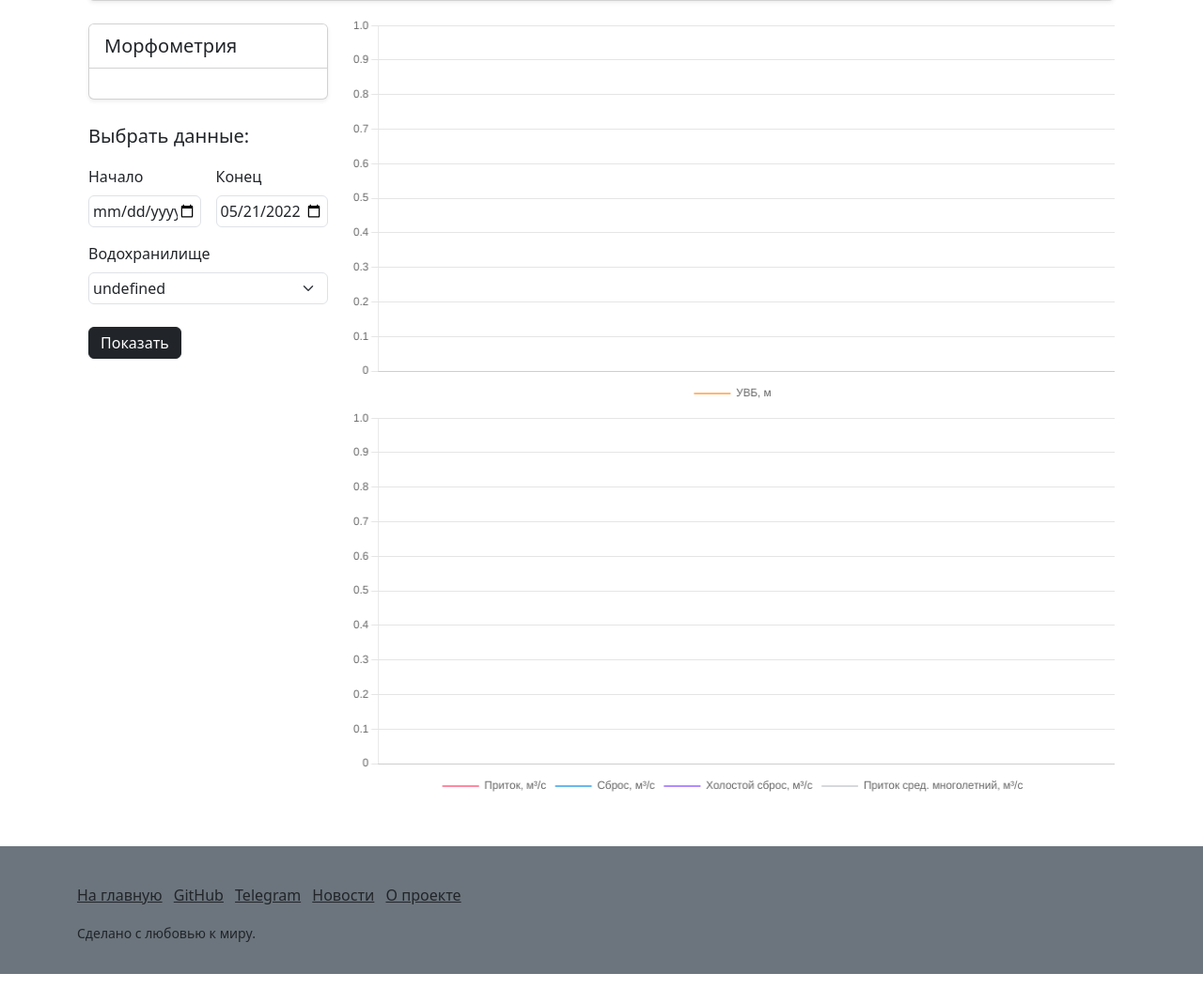
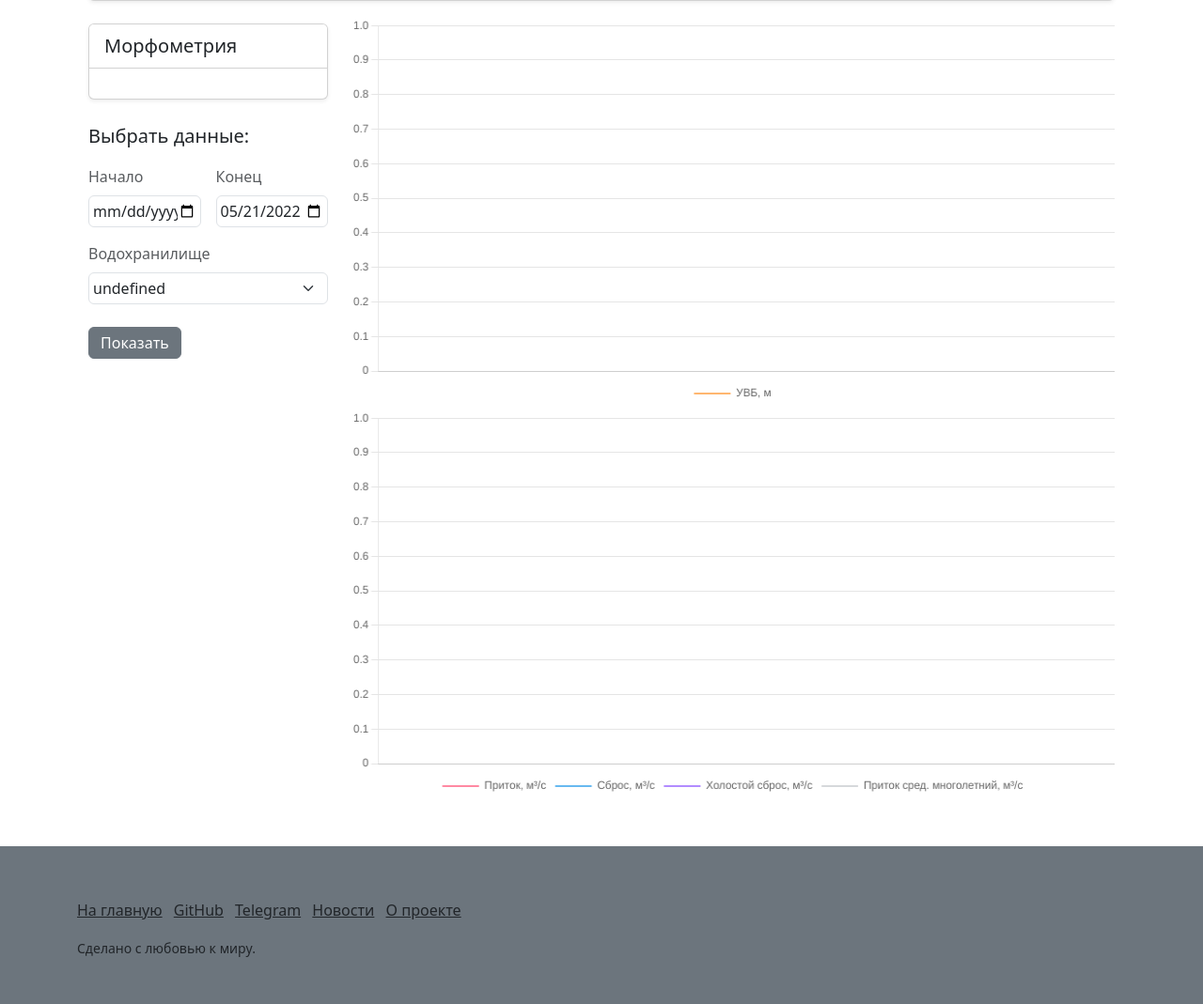
Before and after one commit to hlystovea/reservoirs_web, a Django app: template web/templates/index.html in a window 1280 px wide. Shown: the part 57-1126 px from the top of the page at 94% size. Before the commit the page ends 1094 px from the top, so only its background shows below. Run offline with Django 4.2, Linux system fonts and the light colour scheme; the template is opened without the code that fills it, so the values that code supplies are empty; some libraries are stand-ins or nearby versions.

Commit message:
Style change

```diff
--- a/web/templates/base.html
+++ b/web/templates/base.html
@@ -22,8 +22,8 @@
         {% endblock %}
       </div>
     </main>
-    <footer class="bg-secondary mt-5 p-4">
-      <div class="container mb-2">
+    <footer class="bg-secondary mt-5 p-5">
+      <div class="container">
         {% include 'includes/footer.html' %}
       </div>
     </footer>
--- a/web/templates/includes/footer.html
+++ b/web/templates/includes/footer.html
@@ -1,5 +1,5 @@
-<ul class="list-inline pl-0 mb-3 mt-3">
-  <li class="list-inline-item ml-3"><a class="link-dark" href="{% url 'index' %}" class="link-dark">На главную</a></li>
+<ul class="list-inline pl-0 mb-3 mt-2">
+  {% if not index %}<li class="list-inline-item ml-3"><a class="link-dark" href="{% url 'index' %}" class="link-dark">На главную</a></li>{% endif %}
   <li class="list-inline-item ml-3"><a class="link-dark" target="_blank" rel="noreferrer nofollow" href="https://github.com/hlystovea/reservoirs_bot">GitHub</a></li>
   <li class="list-inline-item ml-3"><a class="link-dark" target="_blank" rel="noreferrer nofollow" href="https://t.me/reservoirs_bot">Telegram</a></li>
   <li class="list-inline-item ml-3"><a class="link-dark" href="{% url 'updates:update-list' %}" class="link-dark">Новости</a></li>
--- a/web/templates/index.html
+++ b/web/templates/index.html
@@ -42,19 +42,19 @@
       <p class="lead mb-3 mt-4">Выбрать данные:</p>
       <div class="row g-3 pl-4 pr-4">
         <div class="col-sm-6">
-          <label for="dateFrom" class="form-label">Начало</label>
+          <label for="dateFrom" class="form-label text-muted">Начало</label>
           <input type="date" id="dateFrom" class="form-control p-1" name="dateFrom" value={{ default_date }} min={{ earlist_date }} max="{% now 'Y-m-d' %}">
         </div>
         <div class="col-sm-6">
-          <label for="dateTo" class="form-label">Конец</label>
+          <label for="dateTo" class="form-label text-muted">Конец</label>
           <input type="date" id="dateTo" class="form-control p-1" name="dateTo" value="{% now 'Y-m-d' %}" min={{ earlist_date }} max="{% now 'Y-m-d' %}">
         </div>
         <div class="col-sm-12">
-          <label for="selectReservoirs" class="form-label">Водохранилище</label>
+          <label for="selectReservoirs" class="form-label text-muted">Водохранилище</label>
           <select id="selectReservoirs" class="form-select p-1" name ="selectReservoirs"></select>
         </div>
         <div class="col-sm-12 mt-4 mb-4">
-          <button id="updateButton" type="button" class="btn btn-dark btn-block pb-1 pt-1">Показать</button>
+          <button id="updateButton" type="button" class="btn btn-secondary btn-block pb-1 pt-1">Показать</button>
         </div>
       </div>
     </div>
@@ -231,13 +231,13 @@
     function setInfo(reservoir) {
       $("#infoTableBody tr").remove();
 
-      if (reservoir.force_level !== null) {$("#infoTableBody").append("<tr><td>ФПУ</td><td>" + reservoir.force_level + " м</td></tr>")};
-      if (reservoir.normal_level !== null) {$("#infoTableBody").append("<tr><td>НПУ</td><td>" + reservoir.normal_level + " м</td></tr>")};
-      if (reservoir.dead_level !== null) {$("#infoTableBody").append("<tr><td>УМО</td><td>" + reservoir.dead_level + " м</td></tr>")};
-      if (reservoir.full_volume !== null) {$("#infoTableBody").append("<tr><td>Полный объём</td><td>" + reservoir.full_volume + " км\u00B3</td></tr>")};
-      if (reservoir.useful_volume !== null) {$("#infoTableBody").append("<tr><td>Полезный объём</td><td>" + reservoir.useful_volume + " км\u00B3</td></tr>")};
-      if (reservoir.area !== null) {$("#infoTableBody").append("<tr><td>Площадь</td><td>" + reservoir.area + " км\u00B2</td></tr>")};
-      if (reservoir.max_depth !== null) {$("#infoTableBody").append("<tr><td>Макс. глубина</td><td>" + reservoir.max_depth + " м</td></tr>")};
+      if (reservoir.force_level !== null) {$("#infoTableBody").append("<tr class='text-muted'><td>ФПУ</td><td>" + reservoir.force_level + " м</td></tr>")};
+      if (reservoir.normal_level !== null) {$("#infoTableBody").append("<tr class='text-muted'><td>НПУ</td><td>" + reservoir.normal_level + " м</td></tr>")};
+      if (reservoir.dead_level !== null) {$("#infoTableBody").append("<tr class='text-muted'><td>УМО</td><td>" + reservoir.dead_level + " м</td></tr>")};
+      if (reservoir.full_volume !== null) {$("#infoTableBody").append("<tr class='text-muted'><td>Полный объём</td><td>" + reservoir.full_volume + " км\u00B3</td></tr>")};
+      if (reservoir.useful_volume !== null) {$("#infoTableBody").append("<tr class='text-muted'><td>Полезный объём</td><td>" + reservoir.useful_volume + " км\u00B3</td></tr>")};
+      if (reservoir.area !== null) {$("#infoTableBody").append("<tr class='text-muted'><td>Площадь</td><td>" + reservoir.area + " км\u00B2</td></tr>")};
+      if (reservoir.max_depth !== null) {$("#infoTableBody").append("<tr class='text-muted'><td>Макс. глубина</td><td>" + reservoir.max_depth + " м</td></tr>")};
     };
     // set a statistics card
     function setStat(reservoir, data) {
```
